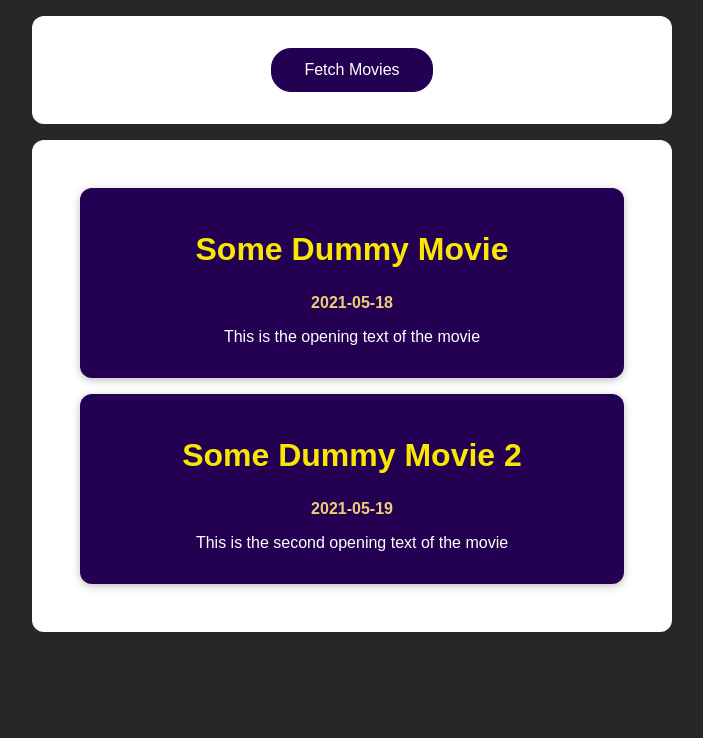
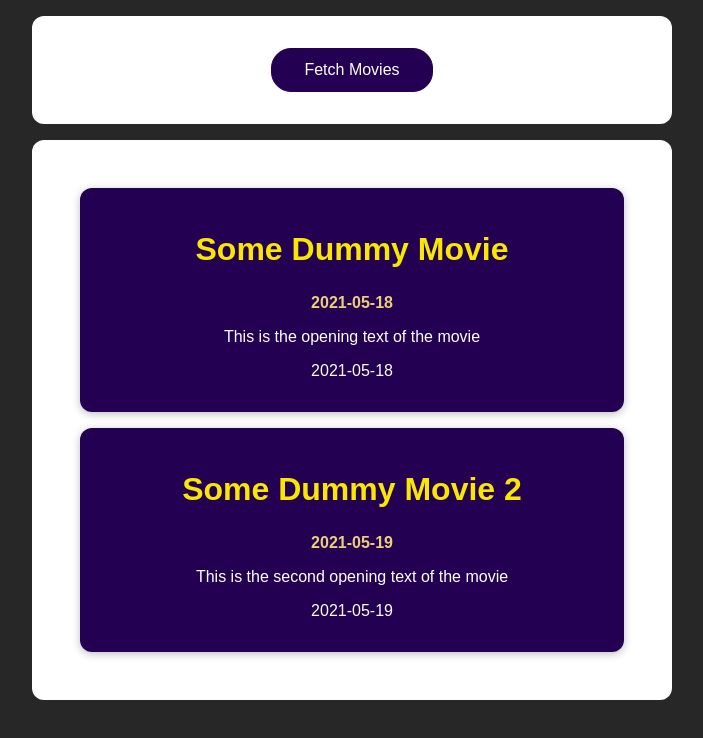
Before and after one commit to zerocool01010/14thsection-httpRequests, a React (Create React App) app: page / in a window 1280 px wide. Shown: the top 738 px of the page, without its empty margins (288-991 px from the left). Built offline with nearby package versions, Linux system fonts and the light colour scheme.

Commit message:
Funcionando el fetch optimamente renderizando nuevos datos

```diff
--- a/src/App.js
+++ b/src/App.js
@@ -27,7 +27,17 @@ function App() {
         return resp.json();
       })
       .then((data) => {
-        setMovies(data.results);
+        const transformedMovies = data.results.map(movieInfo => {
+          return {
+            id: movieInfo.episode_id,
+            title: movieInfo.title,
+            director: movieInfo.director,
+            producer: movieInfo.producer,
+            openingText: movieInfo.opening_crawl,
+            releaseDate: movieInfo.release_date
+          }
+        })
+        setMovies(transformedMovies);
       });
   }
 
--- a/src/components/Movie.js
+++ b/src/components/Movie.js
@@ -6,8 +6,11 @@ const Movie = (props) => {
   return (
     <li className={classes.movie}>
       <h2>{props.title}</h2>
+      <h3>{props.director}</h3>
+      <h3>{props.producer}</h3>
       <h3>{props.releaseDate}</h3>
       <p>{props.openingText}</p>
+      <p>{props.date}</p>
     </li>
   );
 };
--- a/src/components/MoviesList.js
+++ b/src/components/MoviesList.js
@@ -10,8 +10,11 @@ const MovieList = (props) => {
         <Movie
           key={movie.id}
           title={movie.title}
+          director={movie.director}
+          producer={movie.producer}
           releaseDate={movie.releaseDate}
           openingText={movie.openingText}
+          date={movie.releaseDate}
         />
       ))}
     </ul>
```
